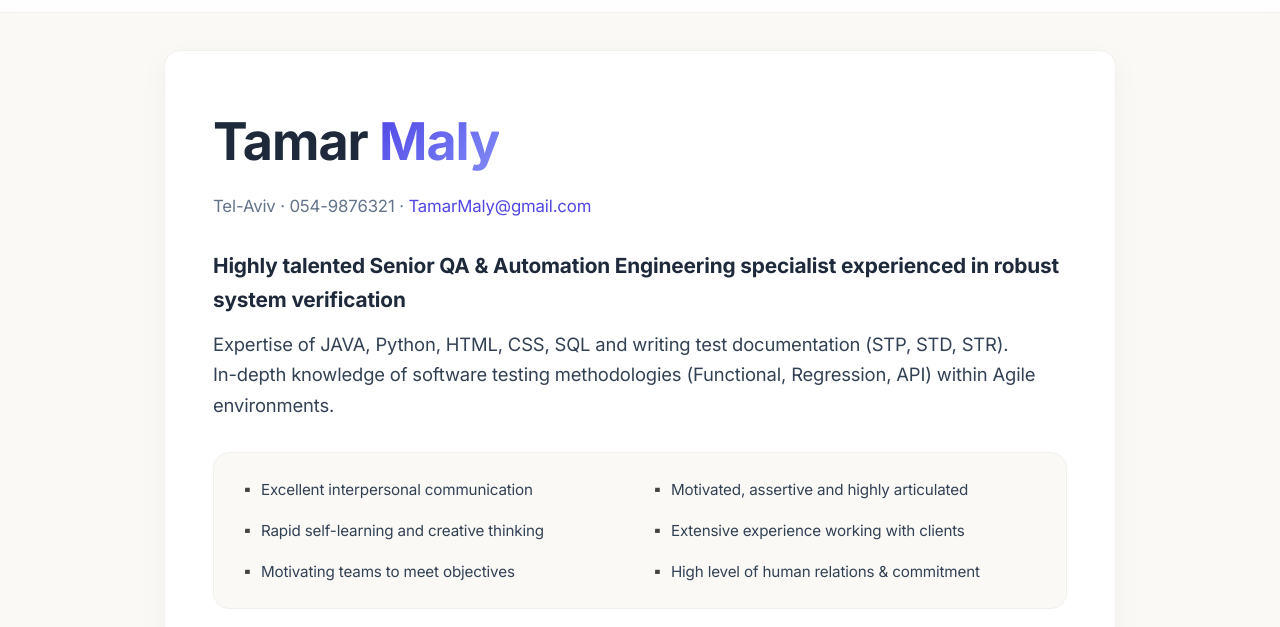
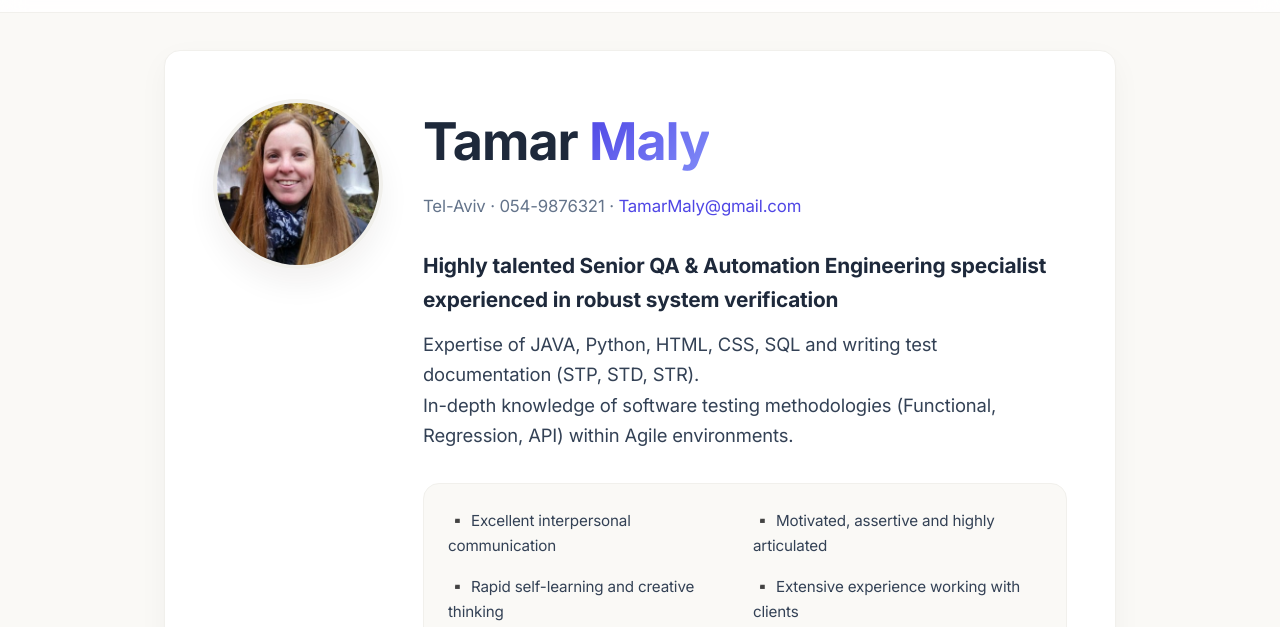
Before and after one commit to TamarMaly/TamarMalyCV, a website: page index.html in a window 1280 px wide. Shown: the part 62-689 px from the top of the page. Drawn offline with Linux system fonts and the light colour scheme.

Commit message:
Update index.html
Add another picture

```diff
--- a/index.html
+++ b/index.html
@@ -163,11 +163,22 @@
       border-radius: 2px;
     }
 
-    /* About / Hero Section */
+    /* About / Hero Section with Profile Image Integration */
     .hero-grid {
       display: flex;
-      flex-direction: column;
-      gap: 1.5rem;
+      flex-direction: row;
+      gap: 2.5rem;
+      align-items: flex-start;
+    }
+
+    .hero-image {
+      width: 170px;
+      height: 170px;
+      border-radius: 50%;
+      object-fit: cover;
+      border: 4px solid var(--border-color);
+      box-shadow: 0 15px 30px rgba(27, 24, 20, 0.06);
+      flex-shrink: 0;
     }
 
     .hero-title h1 {
@@ -296,7 +307,7 @@
       border-left: 4px solid var(--primary-light);
     }
 
-    /* Experience Timeline (Warmer design) */
+    /* Experience Timeline */
     .timeline-item {
       position: relative;
       padding-left: 2.5rem;
@@ -521,6 +532,10 @@
       section {
         padding: 2rem;
       }
+      .hero-grid {
+        flex-direction: column;
+        align-items: center;
+      }
       .hero-title h1 {
         font-size: 2.5rem;
       }
@@ -560,6 +575,9 @@
     <!-- About / Hero Section -->
     <section id="about">
       <div class="hero-grid">
+        <!-- Integrated Profile Image -->
+        <img alt="Tamar Maly Profile" src="img/profile.png" class="hero-image">
+
         <div class="hero-title">
           <h1>Tamar <span>Maly</span></h1>
           <div class="contact-info">
```
